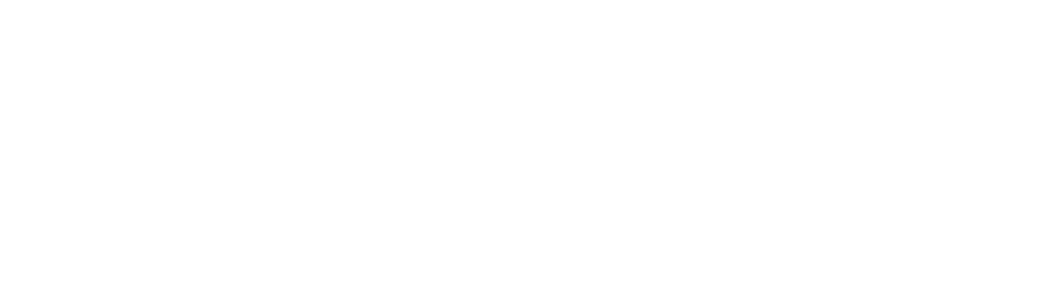
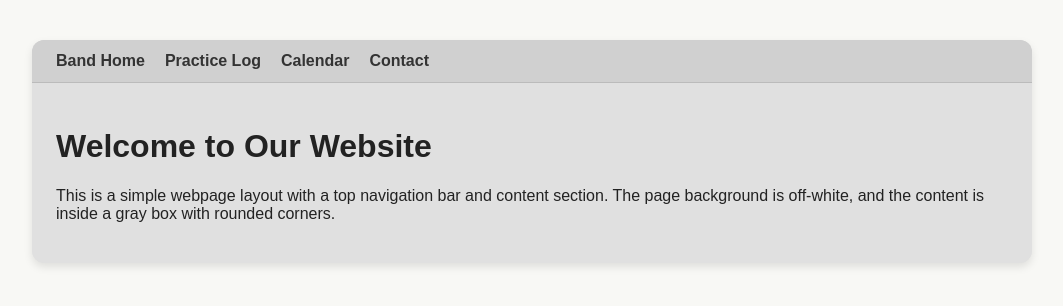
Before and after one commit to LoneTrumpeteer/practice_log, a plain HTML site: page index.html in a window 1280 px wide. Shown: the whole page, without its empty margins (108-1171 px from the left). Drawn offline with Linux system fonts and the light colour scheme.

Commit message:
Add nav bar and content to index. Create stylesheet and add basic styles.

```diff
--- a/index.html
+++ b/index.html
@@ -3,9 +3,21 @@
 <head>
     <meta charset="UTF-8">
     <meta name="viewport" content="width=device-width, initial-scale=1.0">
+    <link rel="stylesheet" href="styles.css">
     <title>Student Practice</title>
 </head>
 <body>
-
+    <div class="container">
+        <nav>
+            <a href="#">Band Home</a>
+            <a href="#">Practice Log</a>
+            <a href="#">Calendar</a>
+            <a href="#">Contact</a>
+        </nav>
+        <div class="content">
+            <h1>Welcome to Our Website</h1>
+            <p>This is a simple webpage layout with a top navigation bar and content section. The page background is off-white, and the content is inside a gray box with rounded corners.</p>
+        </div>
+  </div>
 </body>
 </html>
--- /dev/null
+++ b/styles.css
@@ -0,0 +1,165 @@
+/* * {
+    margin: 0;
+    padding: 0;
+    box-sizing: border-box;
+}
+
+body {
+    font-family: Arial, sans-serif;
+    background-color: #fafafa;
+    padding: 20px;
+    min-height: 100vh;
+}
+
+.container {
+    max-width: 1200px;
+    margin: 0 auto;
+    background-color: #f0f0f0;
+    border-radius: 12px;
+    overflow: hidden;
+    box-shadow: 0 4px 6px rgba(0, 0, 0, 0.1);
+}
+
+.navbar {
+    background-color: #e0e0e0;
+    padding: 0;
+    border-bottom: 1px solid #d0d0d0;
+}
+
+.nav-links {
+    list-style: none;
+    display: flex;
+    margin: 0;
+    padding: 0;
+}
+
+.nav-links li {
+    border-right: 1px solid #d0d0d0;
+}
+
+.nav-links li:last-child {
+    border-right: none;
+}
+
+.nav-links a {
+    display: block;
+    padding: 15px 25px;
+    text-decoration: none;
+    color: #333;
+    font-weight: 500;
+    transition: background-color 0.3s ease;
+}
+
+.nav-links a:hover {
+    background-color: #d0d0d0;
+}
+
+.nav-links a.active {
+    background-color: #c0c0c0;
+    color: #000;
+}
+
+.content {
+    padding: 40px;
+}
+
+.content h1 {
+    color: #333;
+    margin-bottom: 20px;
+    font-size: 2.5em;
+}
+
+.content h2 {
+    color: #555;
+    margin-bottom: 15px;
+    margin-top: 30px;
+    font-size: 1.8em;
+}
+
+.content p {
+    color: #666;
+    line-height: 1.6;
+    margin-bottom: 15px;
+    font-size: 1.1em;
+}
+
+.content-section {
+    margin-bottom: 40px;
+}
+
+.highlight-box {
+    background-color: #e8e8e8;
+    padding: 20px;
+    border-radius: 8px;
+    margin: 20px 0;
+    border-left: 4px solid #888;
+}
+
+@media (max-width: 768px) {
+    .nav-links {
+        flex-direction: column;
+    }
+
+    .nav-links li {
+        border-right: none;
+        border-bottom: 1px solid #d0d0d0;
+    }
+
+    .nav-links li:last-child {
+        border-bottom: none;
+    }
+
+    .content {
+        padding: 20px;
+    }
+
+    .content h1 {
+        font-size: 2em;
+    }
+
+    .content h2 {
+        font-size: 1.5em;
+    }
+} */
+
+body {
+      margin: 0;
+      font-family: Arial, sans-serif;
+      background-color: #f8f8f5; /* off-white */
+      display: flex;
+      justify-content: center;
+      padding: 40px 20px;
+    }
+
+.container {
+      background-color: #e0e0e0; /* light gray */
+      border-radius: 12px;
+      max-width: 1000px;
+      width: 100%;
+      overflow: hidden;
+      box-shadow: 0 4px 8px rgba(0,0,0,0.1);
+    }
+
+nav {
+      background-color: #d0d0d0;
+      padding: 12px 24px;
+      display: flex;
+      gap: 20px;
+      border-bottom: 1px solid #bbb;
+    }
+
+nav a {
+      text-decoration: none;
+      color: #333;
+      font-weight: bold;
+      transition: color 0.3s;
+    }
+
+nav a:hover {
+      color: #007acc;
+    }
+
+.content {
+      padding: 24px;
+      color: #222;
+    }
```
